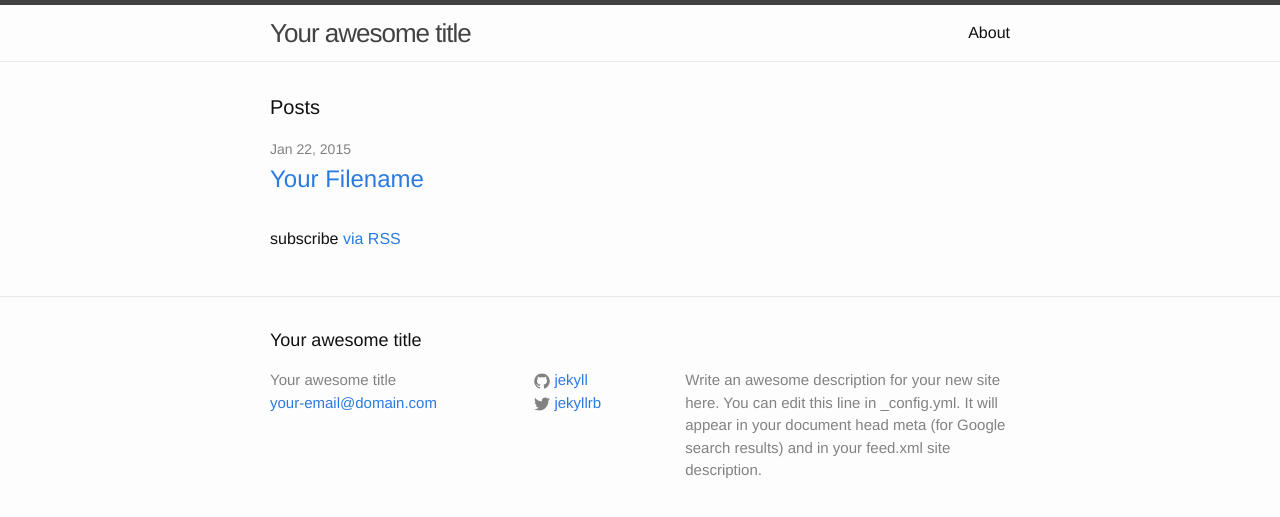
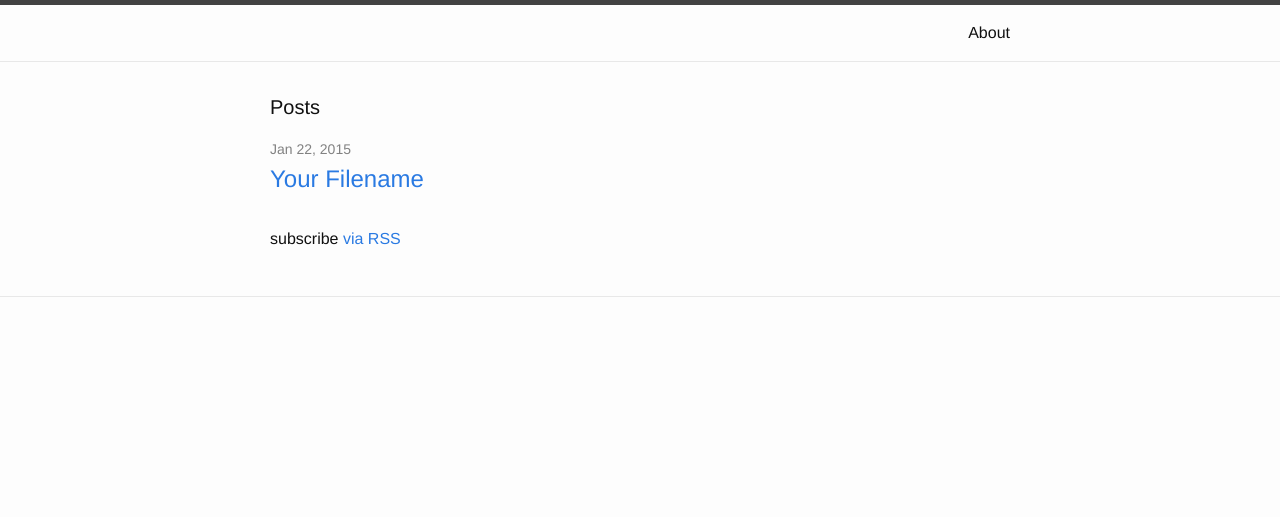
Before and after one commit to Greg-Boggs/greg-boggs.github.io, a Jekyll site: the page built from index.html, in a window 1280 px wide. Shown: the top 517 px of the page. Built offline with Jekyll 4.4.1, drawn with Linux system fonts in a browser that asks for light colours; Markdown is read by kramdown in place of the engine named in the settings; a file with an impossible date is left out.

Commit message:
copy starter config

```diff
--- a/_config.yml
+++ b/_config.yml
@@ -1,14 +1,57 @@
-# Site settings
-title: Your awesome title
-email: your-email@domain.com
-description: > # this means to ignore newlines until "baseurl:"
-  Write an awesome description for your new site here. You can edit this
-  line in _config.yml. It will appear in your document head meta (for
-  Google search results) and in your feed.xml site description.
-baseurl: "" # the subpath of your site, e.g. /blog/
-url: "http://yourdomain.com" # the base hostname & protocol for your site
-twitter_username: jekyllrb
-github_username:  jekyll
-media: /images
-# Build settings
-markdown: kramdown
+baseurl: /
+permalink: pretty
+markdown: rdiscount
+prose:
+  rooturl: '_posts'
+  siteurl: 'http://greg-boggs.github.io/'
+  relativeLinks: 'http://greg-boggs.github.io/links.jsonp'
+  media: 'media'
+  metadata:
+    _posts:
+      - name: "category"
+        field:
+          element: "hidden"
+          value: "blog"
+      - name: "layout"
+        field:
+          element: "hidden"
+          value: "blog"
+      - name: "title"
+        field:
+          element: "text"
+          label: "Title"
+          value: ""
+      - name: "splash"
+        field:
+          element: "text"
+          label: "Splash image"
+          value: ""
+      - name: "tags"
+        field:
+          element: "multiselect"
+          label: "Add Tags"
+          placeholder: "Choose Tags"
+          options:
+            - name: "Apples"
+              value: "apples"
+            - name: "Bananas"
+              value: "bananas"
+            - name: "Pears"
+              value: "pears"
+            - name: "Mangos"
+              value: "mangos"
+    _posts/static:
+      - name: "layout"
+        field:
+          element: "hidden"
+          value: "page"
+      - name: "title"
+        field:
+          element: "text"
+          label: "Title"
+          value: ""
+      - name: "permalink"
+        field:
+          element: "text"
+          label: "Permalink"
+          value: ""
```
